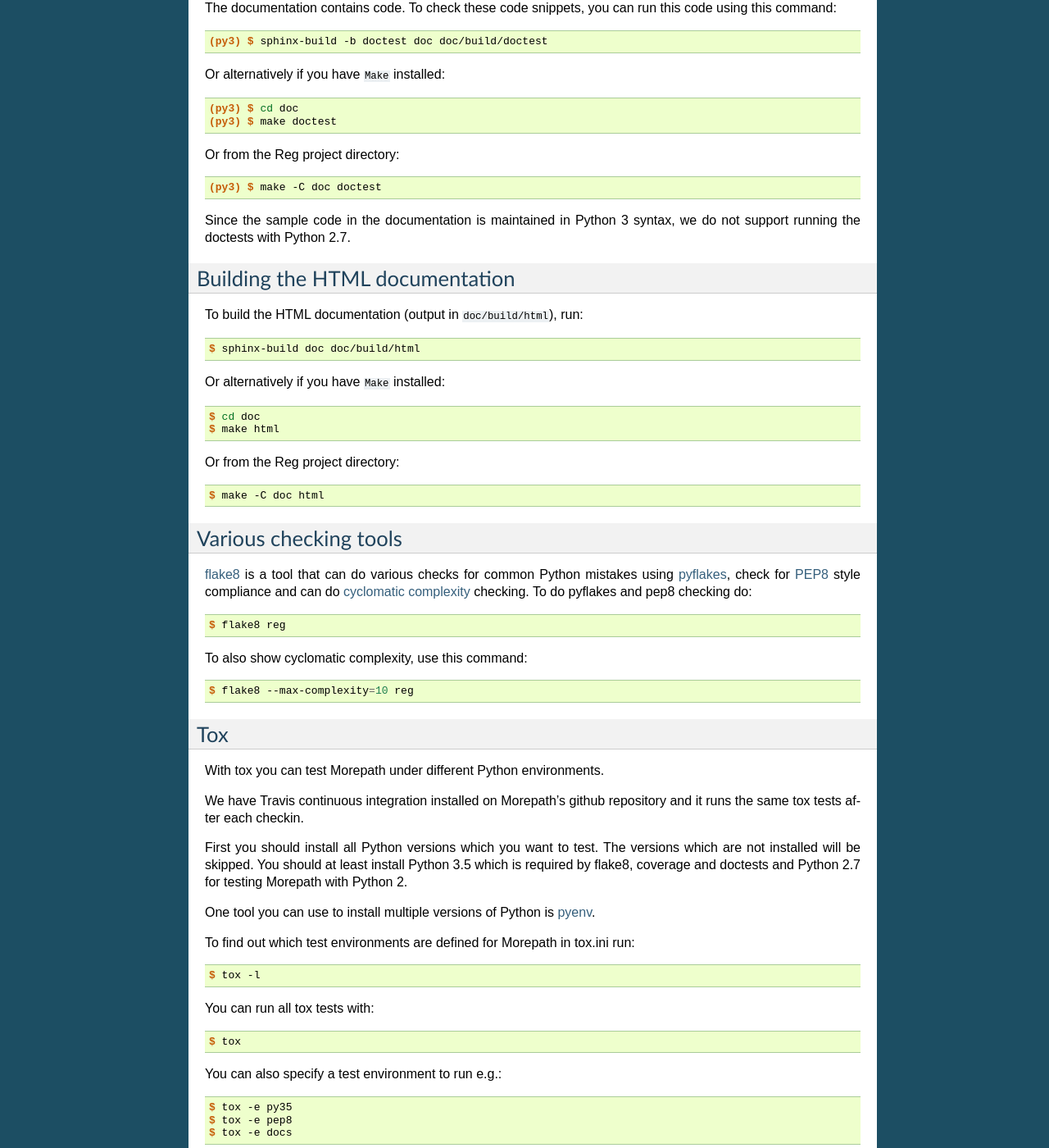
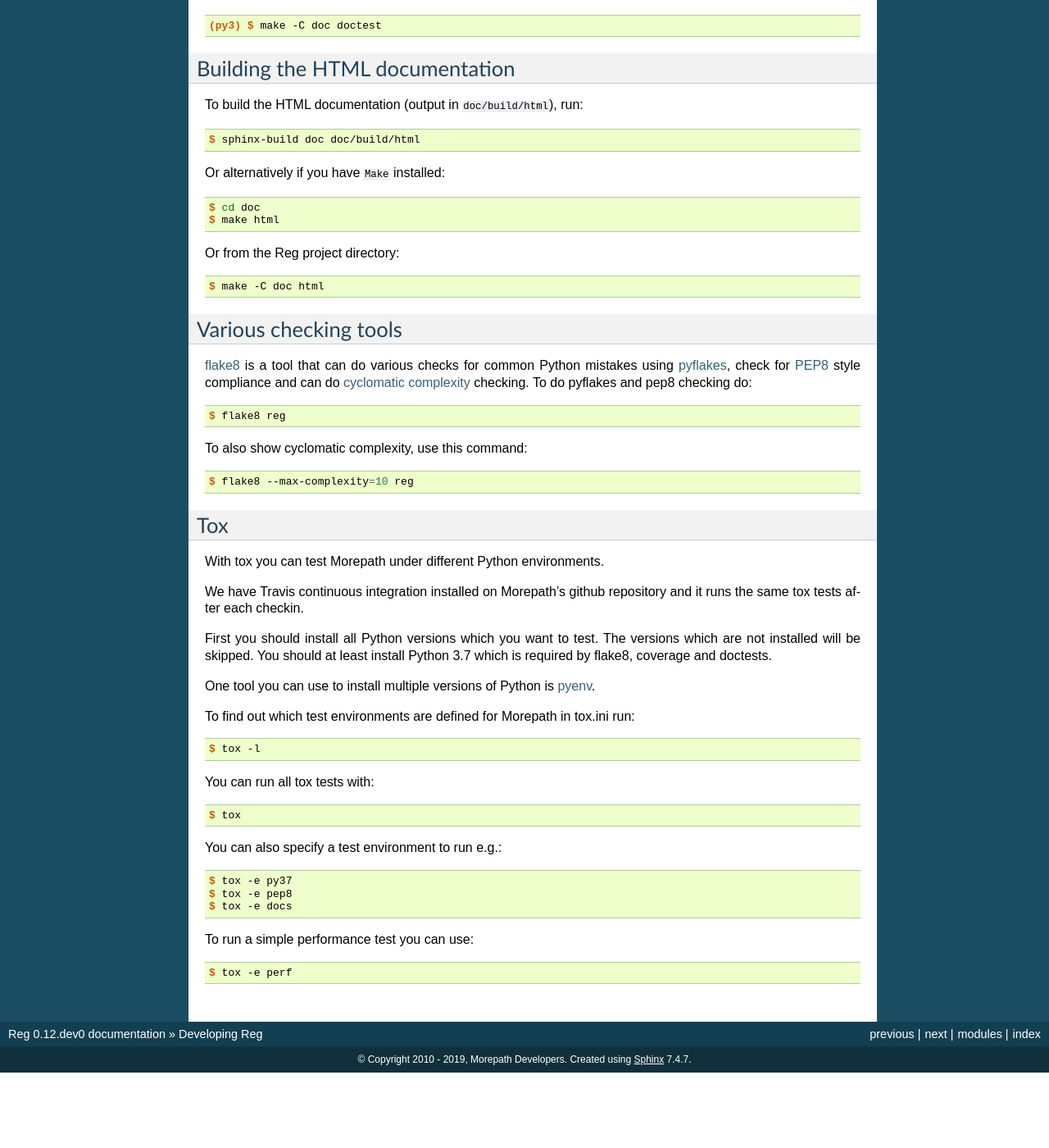
Before and after one commit to morepath/reg, a Sphinx documentation site: the page built from doc/developing.rst, in a window 1280 px wide and 1400 px high, scrolled down 1347 px. Shown: the whole window at 82% size. Built offline with Sphinx 7.4.7, drawn with Linux system fonts in a browser that asks for light colours; after the commit the page ends 2655 px from its top, so only the background shows below that; some of the changed text lies outside the part shown.

Commit message:
Remove support for Python 2 and 3.3 and add support for 3.5, 3.6, 3.7

```diff
--- a/doc/conf.py
+++ b/doc/conf.py
@@ -125,7 +125,7 @@
 # Add any paths that contain custom static files (such as style sheets) here,
 # relative to this directory. They are copied after the builtin static files,
 # so a file named "default.css" will overwrite the builtin "default.css".
-html_static_path = ['_static']
+html_static_path = []
 
 # If not '', a 'Last updated on:' timestamp is inserted at every page bottom,
 # using the given strftime format.
--- a/doc/developing.rst
+++ b/doc/developing.rst
@@ -37,18 +37,6 @@
   $ pip install -Ur develop_requirements.txt
 
 For upgrading the requirements just run the command again.
-
-If you want to test Reg with Python 2.7 as well you can create a
-second virtualenv for it::
-
-  $ virtualenv -p python2.7 env/py27
-
-You can then activate it::
-
-  $ source env/py27/bin/activate
-
-Then uprade setuptools and pip and install the develop requirements as
-described above.
 
 .. note::
 
@@ -91,9 +79,6 @@
 Or from the Reg project directory::
 
   (py3) $ make -C doc doctest
-
-Since the sample code in the documentation is maintained in Python 3
-syntax, we do not support running the doctests with Python 2.7.
 
 Building the HTML documentation
 -------------------------------
@@ -143,8 +128,8 @@
 
 First you should install all Python versions which you want to
 test. The versions which are not installed will be skipped. You should
-at least install Python 3.5 which is required by flake8, coverage and
-doctests and Python 2.7 for testing Morepath with Python 2.
+at least install Python 3.7 which is required by flake8, coverage and
+doctests.
 
 One tool you can use to install multiple versions of Python is pyenv_.
 
@@ -158,7 +143,7 @@
 
 You can also specify a test environment to run e.g.::
 
-  $ tox -e py35
+  $ tox -e py37
   $ tox -e pep8
   $ tox -e docs
 
--- a/setup.py
+++ b/setup.py
@@ -22,10 +22,10 @@
         'Intended Audience :: Developers',
         'License :: OSI Approved :: BSD License',
         'Topic :: Software Development :: Libraries :: Python Modules',
-        'Programming Language :: Python :: 2.7',
-        'Programming Language :: Python :: 3.3',
         'Programming Language :: Python :: 3.4',
         'Programming Language :: Python :: 3.5',
+        'Programming Language :: Python :: 3.6',
+        'Programming Language :: Python :: 3.7',
         'Programming Language :: Python :: Implementation :: PyPy',
         'Development Status :: 5 - Production/Stable'
     ],
```
Also changed, not shown: CHANGES.txt (+9 -1 lines), .travis.yml, 4 other files.
